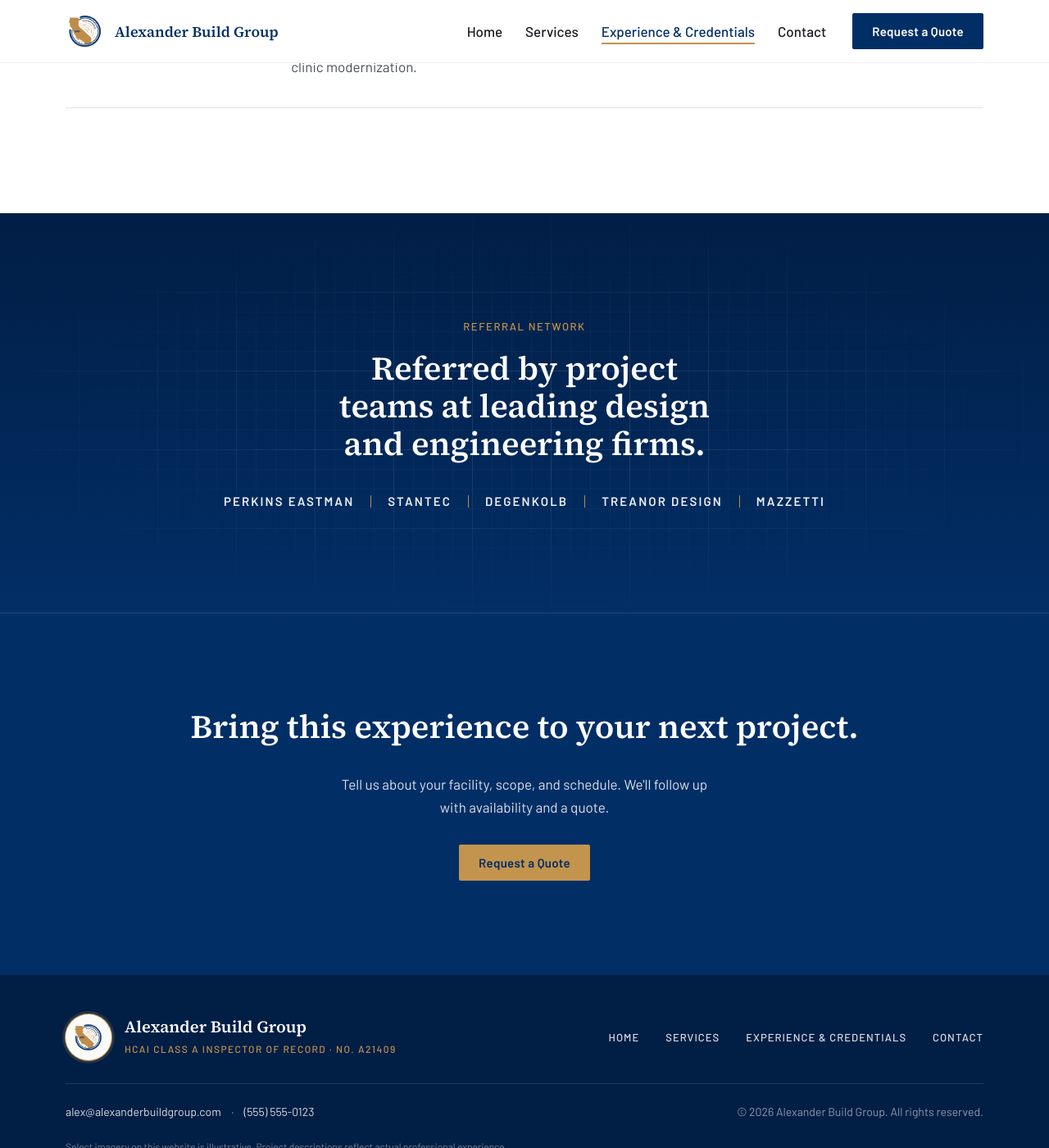
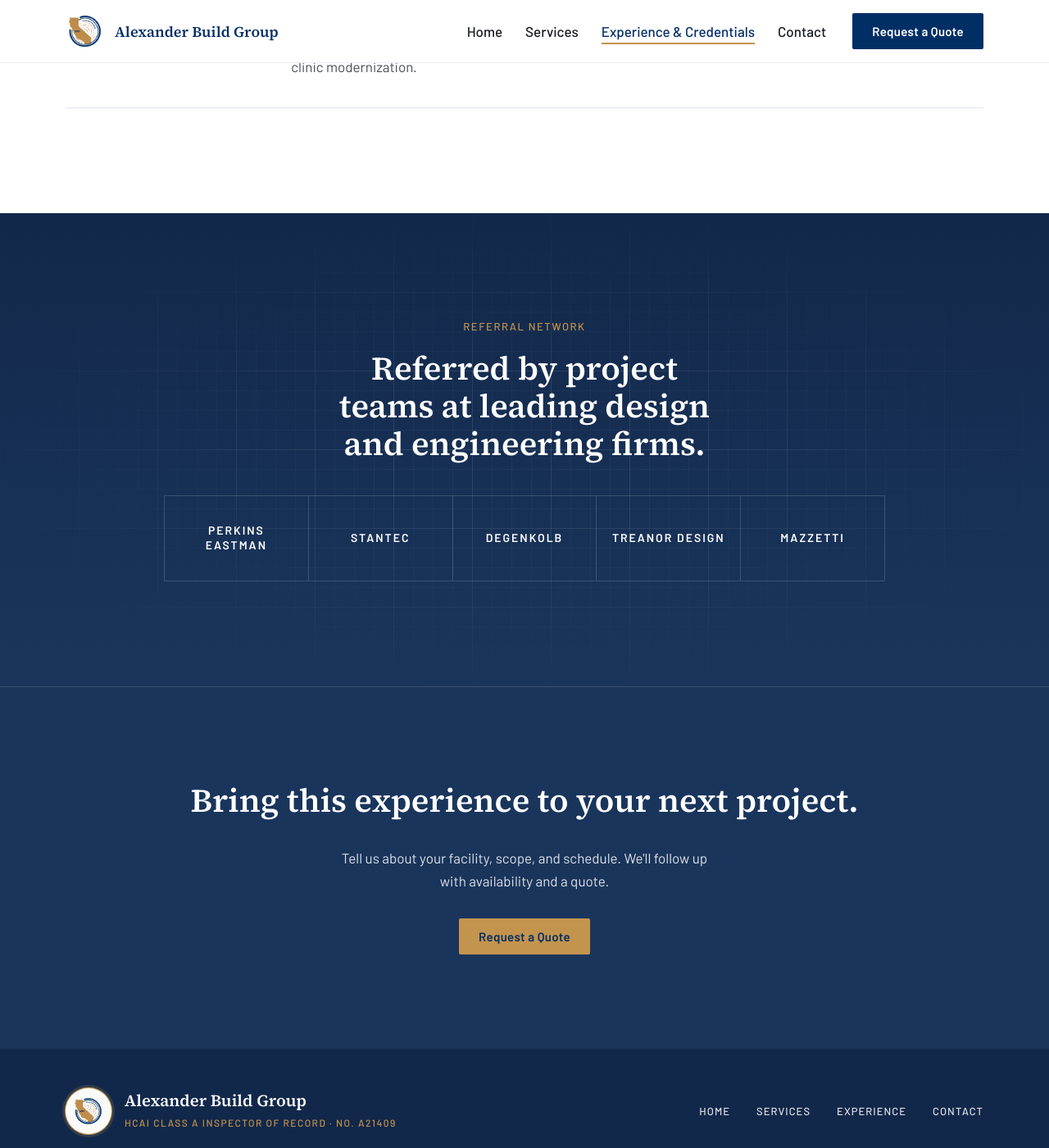
Before and after one commit to alexanderbuildgroup/alexanderbuildgroup-website, a Jekyll site: the page built from experience.html, in a window 1280 px wide and 1400 px high, scrolled down 3911 px. Shown: the whole window at 82% size. Built offline with Jekyll 4.4.1, drawn with Linux system fonts in a browser that asks for light colours; some of the changed text lies outside the part shown.

Commit message:
Mobile polish: softer navy, firm layouts, footer.

```diff
--- a/_data/navigation.yml
+++ b/_data/navigation.yml
@@ -1,10 +1,12 @@
 # The menu. nav.html loops over this list, so adding a page to the
 # menu means adding two lines here, not editing HTML.
+# "short" (optional) is a shorter label used in the footer.
 - title: Home
   url: /
 - title: Services
   url: /services/
 - title: Experience & Credentials
+  short: Experience
   url: /experience/
 - title: Contact
   url: /contact/
--- a/_includes/footer.html
+++ b/_includes/footer.html
@@ -22,13 +22,13 @@
         </span>
         <span>
           <span class="footer-brand">{{ site.title }}</span>
-          <span class="footer-license">HCAI Class A Inspector of Record · No. {{ site.credentials.license }}</span>
+          <span class="footer-license">HCAI Class A <span class="long-form">Inspector of Record</span><abbr class="short-form" title="Inspector of Record">IOR</abbr> · No. {{ site.credentials.license }}</span>
         </span>
       </a>
       <nav class="footer-nav" aria-label="Footer">
         <ul>
           {%- for item in site.data.navigation %}
-          <li><a href="{{ item.url | relative_url }}">{{ item.title }}</a></li>
+          <li><a href="{{ item.url | relative_url }}">{{ item.short | default: item.title }}</a></li>
           {%- endfor %}
         </ul>
       </nav>
@@ -43,7 +43,7 @@
       <p class="footer-copy">&copy; {{ "now" | date: "%Y" }} {{ site.title }}. All rights reserved.</p>
     </div>
 
-    <p class="disclosure">Select imagery on this website is illustrative. Project descriptions reflect actual professional experience.</p>
+    <p class="disclosure">Some images are illustrative. All projects described are real.</p>
 
   </div>
 </footer>
--- a/assets/css/main.css
+++ b/assets/css/main.css
@@ -4,6 +4,8 @@
    ------------------------------------------------------------ */
    :root {
     --navy: #022E66;
+    --navy-soft: #1A355C;  /* muted navy for large background areas */
+    --navy-deep: #12284A;  /* footer */
     --red: #DE0128;
     --gold: #C3944E;
     --bg: #FAFAF8;
@@ -129,14 +131,14 @@
   /* Phones: the photo becomes its own block on top, centered on Alex,
      fading into navy, with the headline underneath instead of over him. */
   @media (max-width: 700px) {
-    .hero { display: block; min-height: 0; padding-top: 0; background: var(--navy); }
+    .hero { display: block; min-height: 0; padding-top: 0; background: var(--navy-soft); }
     .hero-bg {
       position: relative; inset: auto; z-index: -2;
       height: min(110vw, 440px); object-position: 72% 25%;
     }
     .hero::before {
       bottom: auto; height: min(110vw, 440px);
-      background: linear-gradient(180deg, rgba(2,46,102,0) 55%, var(--navy) 100%);
+      background: linear-gradient(180deg, rgba(26,53,92,0) 55%, var(--navy-soft) 100%);
     }
     .hero-content { margin-top: -48px; }
   }
@@ -216,12 +218,17 @@
   @media (max-width: 900px) {
     .firms-row { flex-direction: column; align-items: flex-start; }
     .firms-label { max-width: none; }
-    .firm-list li { flex: 0 0 auto; text-align: left; padding: .25rem 1rem; }
-    .firm-list li:first-child { padding-left: 0; }
+    .firm-list { display: grid; grid-template-columns: repeat(3, auto); justify-content: start; gap: .9rem 2rem; }
+    .firm-list li { padding: 0; text-align: left; }
+    .firm-list li + li { border-left: 0; }
+  }
+  @media (max-width: 600px) {
+    .firm-list { grid-template-columns: 1fr 1fr; gap: .9rem 1.25rem; }
+    .firm-list li { font-size: .8125rem; white-space: normal; }
   }
 
   /* 6. CTA band */
-  .cta-band { background: var(--navy); color: rgba(255,255,255,.85); padding: clamp(72px, 9vw, 120px) 0; text-align: center; }
+  .cta-band { background: var(--navy-soft); color: rgba(255,255,255,.85); padding: clamp(72px, 9vw, 120px) 0; text-align: center; }
   .cta-inner { max-width: 960px; } /* wide enough for the heading to fit on one line on desktop */
   .cta-band h2 { color: var(--white); margin-top: 0; text-wrap: balance; } /* if it must wrap (phones), split lines evenly */
   .cta-band p { margin: 0 auto 2rem; max-width: 48ch; }
@@ -410,7 +417,7 @@
 
   /* Firms band: deep navy with the blueprint grid in white */
   .firms-feature { position: relative; overflow: hidden; padding: clamp(80px, 10vw, 136px) 0; text-align: center; color: var(--white);
-    background: linear-gradient(180deg, #011E45, var(--navy)); }
+    background: linear-gradient(180deg, var(--navy-deep), var(--navy-soft)); }
   .blueprint-dark::before {
     background-image:
       linear-gradient(rgba(255,255,255,.07) 1px, transparent 1px),
@@ -422,8 +429,6 @@
   }
   .firms-feature-inner { max-width: 960px; }
   .firms-feature h2 { color: var(--white); margin: 0 auto 2.5rem; max-width: 26ch; text-wrap: balance; }
-  .firm-list-light { justify-content: center; }
-  .firm-list-light li { color: var(--white); opacity: .92; flex: 0 1 auto; }
   .firms-feature + .cta-band { border-top: 1px solid rgba(255,255,255,.12); }
 
   @media (max-width: 900px) {
@@ -496,12 +501,60 @@
     .contact-aside { grid-template-columns: 1fr; }
   }
 
+  /* Experience page: firm wall, each firm in its own bordered tile */
+  .firm-wall {
+    list-style: none; margin: 0 auto; padding: 0;
+    display: grid; grid-template-columns: repeat(5, 1fr);
+    border-top: 1px solid rgba(255,255,255,.16); border-left: 1px solid rgba(255,255,255,.16);
+  }
+  .firm-wall li {
+    position: relative; display: flex; align-items: center; justify-content: center; text-align: center;
+    min-height: 104px; padding: 1.25rem 1rem;
+    border-right: 1px solid rgba(255,255,255,.16); border-bottom: 1px solid rgba(255,255,255,.16);
+    font: 600 .875rem/1.35 var(--font-body); letter-spacing: .14em; text-transform: uppercase; color: var(--white);
+    transition: background-color .3s var(--ease), color .3s var(--ease);
+  }
+  .firm-wall li::before { /* gold line that grows in on hover */
+    content: ""; position: absolute; top: -1px; left: 50%; width: 0; height: 2px; background: var(--gold);
+    transition: width .35s var(--ease), left .35s var(--ease);
+  }
+  .firm-wall li:hover { background: rgba(255,255,255,.04); color: var(--gold); }
+  .firm-wall li:hover::before { width: 100%; left: 0; }
+  @media (max-width: 900px) {
+    .firm-wall { grid-template-columns: repeat(6, 1fr); }
+    .firm-wall li { grid-column: span 2; }
+    .firm-wall li:nth-child(4), .firm-wall li:nth-child(5) { grid-column: span 3; }
+  }
+  @media (max-width: 600px) {
+    .firm-wall { grid-template-columns: 1fr 1fr; }
+    .firm-wall li, .firm-wall li:nth-child(4) { grid-column: auto; min-height: 84px; font-size: .8125rem; }
+    .firm-wall li:nth-child(5) { grid-column: 1 / -1; }
+  }
+
+  /* Long and short wording: full text on desktop, shorter on phones */
+  .short-form { display: none; text-decoration: none; }
+  .nowrap { white-space: nowrap; }
+  @media (max-width: 700px) {
+    .long-form { display: none; }
+    .short-form { display: inline; }
+  }
+
+  /* Footer on phones: centered, one line of links */
+  @media (max-width: 700px) {
+    .site-footer .container { text-align: center; }
+    .footer-row { align-items: center; }
+    .footer-brand-block { flex-direction: column; gap: .75rem; }
+    .footer-license { white-space: nowrap; }
+    .footer-nav ul { justify-content: center; flex-wrap: nowrap; gap: 1.25rem; }
+    .footer-nav a { font-size: .75rem; letter-spacing: .06em; white-space: nowrap; }
+  }
+
   /* Scroll reveal: only runs once JS adds .js to <html> */
   .js .reveal { opacity: 0; transform: translateY(16px); transition: opacity .7s var(--ease), transform .7s var(--ease); }
   .js .reveal.is-visible { opacity: 1; transform: none; }
 
   /* Footer: deeper navy than the CTA band above, two compact rows */
-  .site-footer { background: #011E45; color: rgba(255,255,255,.72); padding: 48px 0 28px; font-size: .875rem; }
+  .site-footer { background: var(--navy-deep); color: rgba(255,255,255,.72); padding: 48px 0 28px; font-size: .875rem; }
   .site-footer p { margin: 0; }
   .site-footer a { color: rgba(255,255,255,.85); text-decoration: none; transition: color .2s var(--ease); }
   .site-footer a:hover { color: var(--gold); }
@@ -525,8 +578,7 @@
   .footer-copy { color: rgba(255,255,255,.55); }
   .disclosure { font-size: .75rem; color: rgba(255,255,255,.45); }
   @media (max-width: 700px) {
-    .footer-row { flex-direction: column; align-items: flex-start; }
-    .footer-nav ul { gap: .5rem 1.5rem; }
+    .footer-row { flex-direction: column; align-items: center; }
   }
 
   @media (prefers-reduced-motion: reduce) { * { transition: none !important; } }
--- a/experience.html
+++ b/experience.html
@@ -117,7 +117,7 @@ image: /images/alexhospital.webp
   <div class="container firms-feature-inner reveal">
     <p class="label">Referral network</p>
     <h2>Referred by project teams at leading design and engineering firms.</h2>
-    <ul class="firm-list firm-list-light">
+    <ul class="firm-wall">
       {%- for firm in site.data.firms %}
       <li>{{ firm }}</li>
       {%- endfor %}
--- a/index.html
+++ b/index.html
@@ -29,7 +29,7 @@ image: /images/alexhomepagehero.webp
        alt="Alex Antz reviewing work on an active hospital construction site"
        fetchpriority="high">
   <div class="container hero-content">
-    <p class="label">HCAI Class A Inspector of Record · No. {{ c.license }}</p>
+    <p class="label nowrap">HCAI Class A <span class="long-form">Inspector of Record</span><abbr class="short-form" title="Inspector of Record">IOR</abbr> · No. {{ c.license }}</p>
     <h1>Hospital construction, inspected to the letter.</h1>
     <p class="lede">Inspector of Record services, plan review, and construction management for healthcare projects across the Peninsula and greater Bay Area, backed by {{ c.years_total }} years in the field.</p>
     <div class="hero-actions">
```
